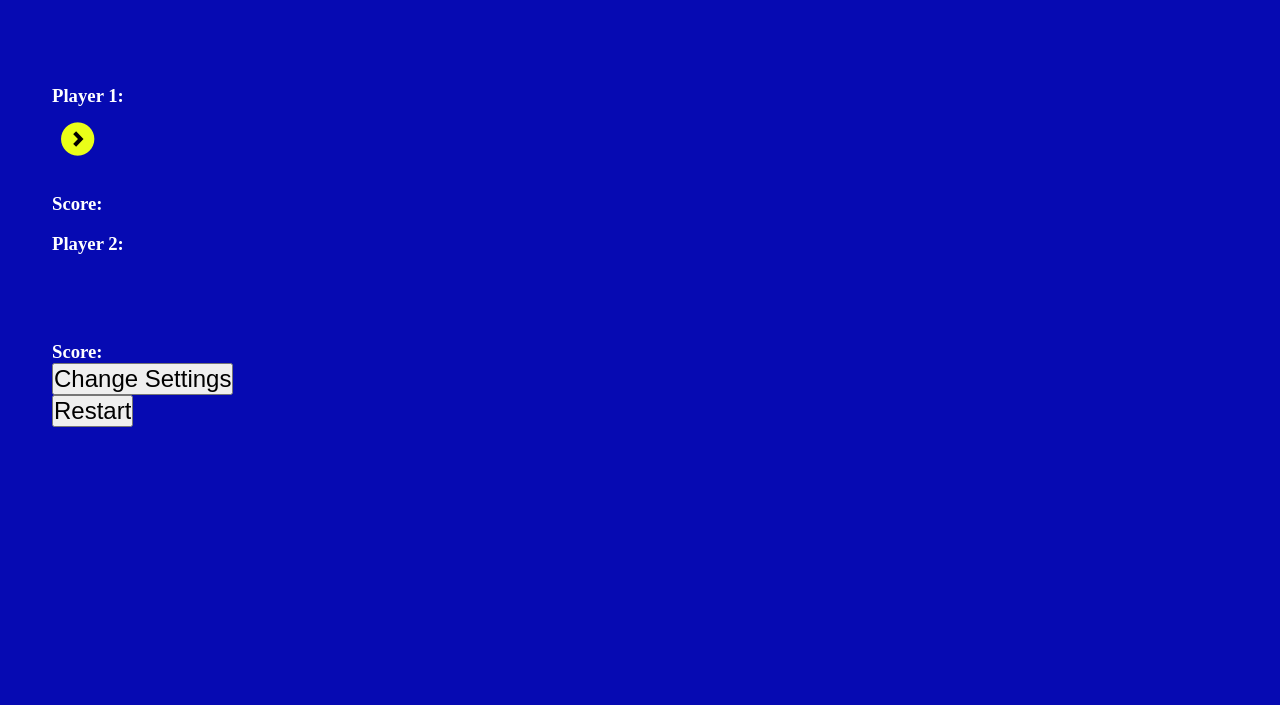
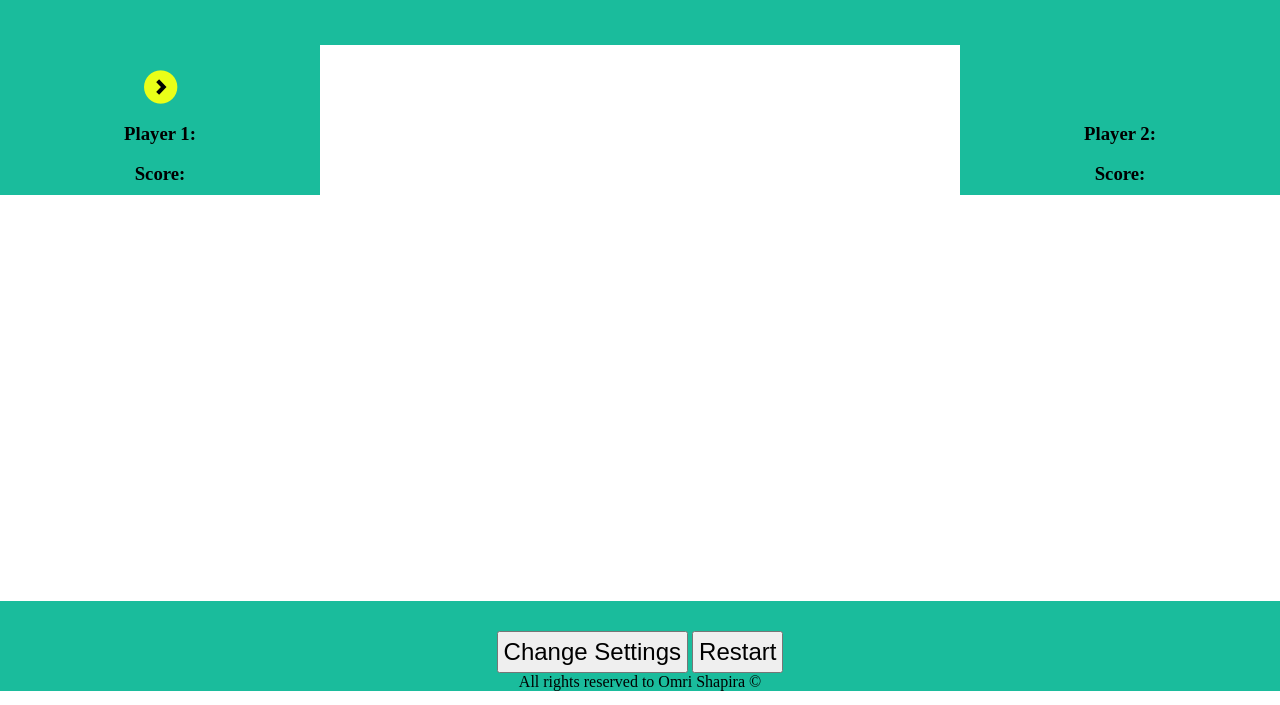
Before and after one commit to Omrisha/Memory.JS, a plain HTML site: page game.html in a window 1280 px wide. Shown: the part 109-814 px from the top of the page. Drawn offline with Linux system fonts and the light colour scheme.

Commit message:
style modifiyng

```diff
--- a/game.html
+++ b/game.html
@@ -9,30 +9,25 @@
 <body onload="InitBoard()">
     <script src="gamelogic.js" lang="text/javascript"></script>
     <h1 class="header">Memory.JS</h1>
-    <table>
-        <tr>
-            <td style="padding: 50px; color: white;">
-                <h3>Player 1:</h3>
-                <img id="p1image" src="img/turn.png"><h3 id="player1name"></h3>
-                <br/>
-                <h3>Score:</h3>
-                <h3 id="player1score"></h3>
-                <br/>
-                <h3>Player 2:</h3>
-                <img id="p2image" src="img/turn.png"><h3 id="player2name"></h3>
-                <br/>
-                <h3>Score:</h3>
-                <h3 id="player2score"></h3>
-                <input type="button" value="Change Settings" onclick="chagneSetting()" style="font-size:x-large";/>
-                <br/>
-                <input type="button" value="Restart" onclick="restrart()" style="font-size: x-large"/>
-            </td>
-            <td>
-                <section id="board" class="memory-game" >
-
-                </section>
-            </td>
-        </tr>
-    </table>
+    <div class="row">
+        <div class="column left">
+            <img id="p1image" src="img/turn.png"><h3>Player 1:</h3><h3 id="player1name"></h3>
+            <br/>
+            <h3>Score:</h3><h3 id="player1score"></h3>
+        </div>
+        <div class="column middle">
+            <section id="board" class="memory-game" ></section>
+        </div>
+        <div class="column right">
+            <img id="p2image" src="img/turn.png"><h3>Player 2:</h3><h3 id="player2name"></h3>
+            <br/>
+            <h3>Score:</h3><h3 id="player2score"></h3>
+        </div>
+    </div>
+    <div class="footer">
+        <input class="input-button" type="button" value="Change Settings" onclick="chagneSetting()" style="padding: 5px;";/>
+        <input class="input-button" type="button" value="Restart" onclick="restrart()" style="padding: 5px;"/>
+        <p>All rights reserved to Omri Shapira © <script>Date().now().year()</script></p>
+    </div>
 </body>
 </html>
--- a/gameconfig.js
+++ b/gameconfig.js
@@ -2,7 +2,7 @@ let objJson = window.localStorage.getItem('config');
 
 function startGame() {
     if (objJson === null) {
-        window.localStorage.setItem('config', JSON.stringify({
+        objJson = {
             player1Name: '',
             player2Name: '',
             player1Score: 0,
@@ -10,7 +10,8 @@ function startGame() {
             boardSize: 0,
             isGameStarted: false,
             currentPlayer: 1
-        }));
+        };
+        window.localStorage.setItem('config', JSON.stringify(objJson));
     }
 
     if (objJson.isGameStarted){
--- a/gamelogic.js
+++ b/gamelogic.js
@@ -142,5 +142,24 @@ function chagneSetting(){
 }
 
 function restrart(){
+    var cards = document.querySelectorAll('.memory-card');
+    cards.forEach(card => {
+        let randomPos = Math.floor(Math.random() * 12);
+        card.style.order = randomPos;
+        card.classList.remove('flip');
+    });
 
+    if (configObj.player1Score > configObj.player2Score) {
+        playerTurn = 1;
+        document.getElementById('p2image').style.visibility = 'hidden';
+        document.getElementById('p1image').style.visibility = 'visible';
+        configObj.currentPlayer = playerTurn;
+    } else {
+        playerTurn = 2;
+        document.getElementById('p2image').style.visibility = 'visible';
+        document.getElementById('p1image').style.visibility = 'hidden';
+        configObj.currentPlayer = playerTurn;
+    }
+
+    window.localStorage.setItem('config', JSON.stringify(configObj));
 }
--- a/style.css
+++ b/style.css
@@ -6,15 +6,59 @@
 
 body {
   height: 100vh;
-  background: #060AB2;
+  background: rgb(255, 255, 255);
 }
 
 .header {
+  padding: 60px;
   text-align: center;
-  font-family: Georgia, 'Times New Roman', Times, serif;
+  background: #1abc9c;
+  color: white;
+  font-size: 30px;
+}
+
+.footer {
+  position: absolute;
+  bottom: 0px;
+  background-color: #1abc9c;
+  width: 100%;
+  text-align: center;
+  padding-top: 30px;
+}
+
+.input-button {
+  font-size: x-large;
+  padding: 20px;
+}
+
+/* Create three unequal columns that floats next to each other */
+.column {
+  float: left;
+  padding: 10px;
+}
+
+.left, .right {
+  width: 25%;
+  background: #1abc9c;
+  text-align: center;
+  margin: auto;
+}
+
+.middle {
+  width: 50%;
+}
+
+/* Clear floats after the columns */
+.row:after {
+  content: "";
+  display: flex;
+  flex-wrap: wrap;
+  align-items: center;
+  clear: both;
 }
 
 .memory-game {
+  position: relative;
   width: 640px;
   height: 640px;
   margin: auto;
```
Also changed, not shown: index.html (+0 -1 lines).
